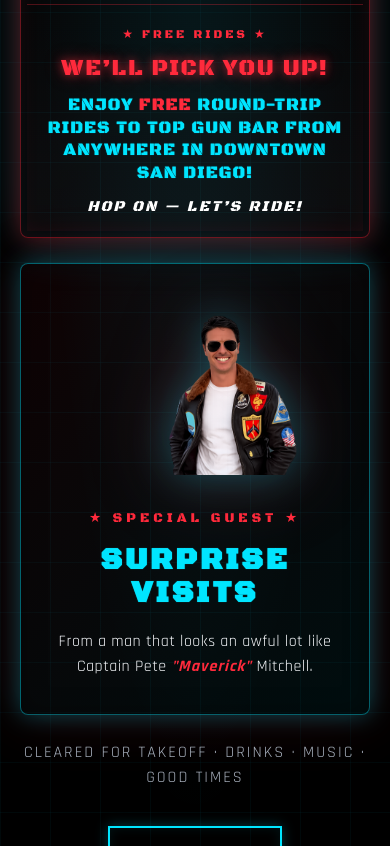
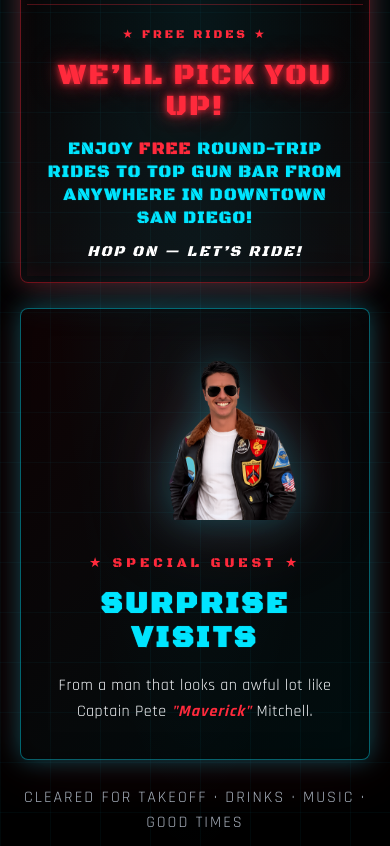
Before and after one commit to Cyphoon111/topgunbar-website, a plain HTML site: page index.html in a window 390 px wide. Shown: the part 1238-2084 px from the top of the page. Drawn offline with Linux system fonts and the light colour scheme.

Commit message:
Enlarge 'We'll Pick You Up!' title for stronger hierarchy
- Desktop: 2rem -> 2.75rem, letter-spacing 2px -> 3px
- Mobile: 1.45rem -> 1.85rem, letter-spacing 1.5px -> 2px
- Stronger triple-layer red neon glow (6px/16px/32px) for prominence
- Tighter line-height (1.05) since it's now larger and bolder

Now visibly the dominant line in the trolley caption, with the
headline and subline reading as supporting text below it.

```diff
--- a/css/style.css
+++ b/css/style.css
@@ -350,16 +350,17 @@ img { max-width: 100%; display: block; }
 }
 .trolley-title {
   font-family: 'Black Ops One', sans-serif;
-  font-size: 2rem;
-  letter-spacing: 2px;
+  font-size: 2.75rem;
+  letter-spacing: 3px;
   color: var(--neon-red);
   text-transform: uppercase;
-  margin: 0 0 12px;
-  line-height: 1.1;
+  margin: 4px 0 16px;
+  line-height: 1.05;
   text-align: center;
   text-shadow:
-    0 0 8px rgba(255, 42, 60, 0.55),
-    0 0 18px rgba(255, 42, 60, 0.35);
+    0 0 6px rgba(255, 42, 60, 0.85),
+    0 0 16px rgba(255, 42, 60, 0.55),
+    0 0 32px rgba(255, 42, 60, 0.35);
 }
 .trolley-headline .free-word {
   color: var(--neon-red);
@@ -680,7 +681,7 @@ img { max-width: 100%; display: block; }
   .venue-showcase { margin: 20px auto 25px; max-width: 100%; }
   .hero-history { font-size: 1rem; letter-spacing: 0.5px; padding: 0 14px; margin: 14px auto 8px; }
   .trolley-caption { padding: 16px 14px 12px; }
-  .trolley-title { font-size: 1.45rem; letter-spacing: 1.5px; }
+  .trolley-title { font-size: 1.85rem; letter-spacing: 2px; }
   .trolley-headline { font-size: 1.1rem; letter-spacing: 1px; }
   .trolley-subline { font-size: 0.95rem; letter-spacing: 2px; }
   .trolley-badge { font-size: 0.75rem; letter-spacing: 3px; }
```
